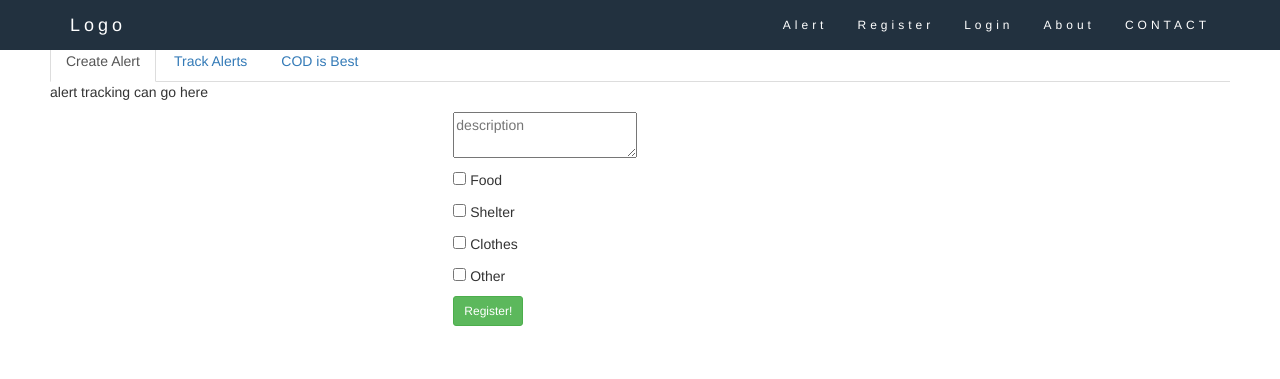
After one commit to 15thnight/15thnight, a Flask app: template app/templates/dashboard.html in a window 1280 px wide. The commit adds this page. Shown: the top 379 px of the page. Run offline with Flask 2, Linux system fonts and the light colour scheme; the template is opened without the code that fills it: values that come from a table or form of the project are taken from there, others are empty; some libraries are stand-ins or nearby versions.

Commit message:
Registration

```diff
--- a/app/__init__.py
+++ b/app/__init__.py
@@ -3,6 +3,8 @@ from functools import wraps
 from flask.ext.login import login_user, logout_user, current_user, login_required, LoginManager
 from flask_sqlalchemy import SQLAlchemy
 from flask.ext.bcrypt import Bcrypt
+from functools import wraps
+import gc
 
 app = Flask('15thnight')
 bcrypt = Bcrypt(app)
@@ -11,31 +13,109 @@ login_manager = LoginManager()
 login_manager.init_app(app)
 login_manager.login_view = 'login'
 
-app.config['SQLALCHEMY_DATABASE_URI'] = 'sqlite:///post.db'
+app.config['SQLALCHEMY_DATABASE_URI'] = 'sqlite:///testing.db'
 app.secret_key = 'my precious'
 db = SQLAlchemy(app)
 from forms import RegisterForm
+from forms import LoginForm
+from forms import AlertForm
 from models import *
+
+# login required decorator
+def login_required(f):
+    @wraps(f)
+    def wrap(*args, **kwargs):
+        if 'logged_in' in session:
+            return f(*args, **kwargs)
+        else:
+            flash('You need to login first.')
+            return redirect(url_for('login'))
+    return wrap
+
 @app.route('/')
 def index():
-    return 'hello'
+    return render_template('base.html')
 
 @app.route('/register', methods=['GET','POST'])
 def register():
 	form = RegisterForm()
+	data = ['Shelter','Clothes','Food','Other']
 	if request.method == 'POST' and form.validate():
+		selected_users = request.form.getlist("tags")
 		user = User(
 			email=form.email.data,
 			password=form.password.data,
-			phone_number=form.phone_number.data)
+			phone_number=form.phone_number.data,
+			other=form.other.data,
+			shelter=form.shelter.data,
+			food=form.food.data,
+			clothes=form.clothes.data
+			)
 
 		db.session.add(user)
 		db.session.commit()
+
 		session['logged_in'] = True
+		login_user(user)
+		flash("You have registered!")
+		return redirect(url_for('dashboard'))
+	return render_template('register.html', form=form, data=data)
+
+# route for handling the login page logic
+@app.route('/login', methods=['GET', 'POST'])
+def login():
+    error = None
+    form = LoginForm(request.form) #creates instance of form
+    if request.method == 'POST':
+        if form.validate_on_submit():
+            user = User.query.filter_by(email=request.form['email']).first()
+            if user is not None and bcrypt.check_password_hash(user.password, request.form['password']):
+                session['logged_in'] = True #session cookie in browser
+                login_user(user)
+                flash('You were logged in.')
+                return redirect(url_for('dashboard'))
+                error = 'Invalid Credentials. Please try again.'
+            else:
+                error = 'Invalid Credentials. Please try again.'
+    return render_template('login.html',form=form, error=error)
+
+
+@login_required
+@app.route('/dashboard', methods=['GET','POST'])
+def dashboard():
+	#alerts = db.session.query(Alert).all()
+	user = User.query.filter_by(id=current_user.id).first()
+	alerts = user.alerts.all()
+	form = AlertForm()
+	if request.method == 'POST' and form.validate_on_submit():
+		alert = Alert(
+			description=form.description.data,
+			other=form.other.data,
+			shelter=form.shelter.data,
+			food=form.food.data,
+			clothes=form.clothes.data,
+			user_id= current_user.id #user id
+			)
+		db.session.add(alert)
+		db.session.commit()
+
+	return render_template('dashboard.html',form=form, alerts=alerts)
+@login_required
+@app.route("/logout")
+def logout():
+	session.clear()
+	gc.collect()
+	flash('You have been logged out!')
+	return redirect(url_for('register'))
+
+@login_manager.user_loader #required for flask login
+def load_user(id):
+    return User.query.get(int(id))
+
 
 @app.route('/health')
 def healthcheck():
     return 'ok', 200
 
 if __name__ == '__main__':
-    app.run()
+    app.run(debug=True)
--- a/app/forms.py
+++ b/app/forms.py
@@ -1,5 +1,5 @@
 from flask_wtf import Form
-from wtforms import TextField, PasswordField, SubmitField, TextAreaField
+from wtforms import TextField, PasswordField, BooleanField, SubmitField, TextAreaField
 from wtforms.validators import DataRequired, Length, Email, EqualTo, Required
 
 
@@ -24,3 +24,18 @@ class RegisterForm(Form):
 		'Repeat password',
 		validators=[DataRequired(), EqualTo('password', message='Passwords muct match.')]
 		)
+	other = BooleanField('other')
+	clothes = BooleanField('clothes')
+	shelter = BooleanField('shelter')
+	food = BooleanField('food')
+
+class LoginForm(Form):
+	email = TextField('Email', validators=[DataRequired()])
+	password = PasswordField('Password', validators=[DataRequired()])
+
+class AlertForm(Form):
+	description = TextAreaField('Description', validators=[DataRequired()])
+	other = BooleanField('other')
+	clothes = BooleanField('clothes')
+	shelter = BooleanField('shelter')
+	food = BooleanField('food')
--- a/app/template/base.html
+++ b/app/templates/base.html
@@ -17,7 +17,7 @@
   background-color: #f6f6f6;
 }
 .container-fluid {
-  padding: 0px 0px;
+  padding: 40px 50px;
 }
 .logo {
   font-size: 200px;
@@ -68,6 +68,9 @@ h2 {
     font-weight: 600;
     margin-bottom: 30px;
 }
+h1 {
+  margin-top: 100px;
+}
 
 h4 {
     font-size: 19px;
@@ -97,13 +100,12 @@ h4 {
     </div>
     <div class="collapse navbar-collapse" id="myNavbar">
       <ul class="nav navbar-nav navbar-right">
-        <li><a href="/alert">Alert</a></li>
+        <li><a href="/dashboard">Alert</a></li>
         <li><a href="/register">Register</a></li>
         <li><a href="/login">Login</a></li>
         <li><a href="/about">About</a></li>
-        {% if current_user.is_authenticated %}
-        <a href="#">Your Profile</a>
-        <a href="{{ url_for('logout') }}">Logout</a>
+        {% if session.logged_in %}
+        <li><a href="/logout">Logout</a></li>
         {% endif %}
         <li><a href="#contact">CONTACT</a></li>
       </ul>
--- /dev/null
+++ b/app/templates/dashboard.html
@@ -0,0 +1,128 @@
+{% extends "base.html" %}
+
+{% block body %}
+
+{% if session.logged_in %}
+<h1>You are logged in!</h1>
+{% endif %}
+<div>
+  <!-- Nav tabs -->
+  <ul class="nav nav-tabs" role="tablist">
+    <li role="presentation" class="active"><a href="#basics" aria-controls="basics" role="tab" data-toggle="tab">Create Alert</a></li>
+    <li role="presentation"><a href="#wdev" aria-controls="profile" role="tab" data-toggle="tab">Track Alerts</a></li>
+    <li role="presentation"><a href="#dan" aria-controls="messages" role="tab" data-toggle="tab">COD is Best</a></li>
+
+  </ul>
+
+  <!-- Tab panes -->
+ <div class="tab-content">
+
+  <div role="tabpanel" class="tab-pane fade in active" id="basics">
+ <p> alert tracking can go here</p><div class="row">
+  <div class="col-sm-4"></div>
+  <div class="col-sm-4">
+<form class="form-signin" role="form" method="post" action="">
+  {{ form.csrf_token }}
+
+
+  <p>
+  {{ form.description(placeholder="description") }}
+    <span class="error">
+      {% if form.description.errors %}
+        {% for error in form.description.errors %}
+          {{ error }}
+        {% endfor %}
+      {% endif %}
+    </span>
+  </p>
+  <p>
+  {{ form.food(placeholder="food") }} Food
+    <span class="error">
+      {% if form.food.errors %}
+        {% for error in form.food.errors %}
+          {{ error }}
+        {% endfor %}
+      {% endif %}
+    </span>
+  </p>
+  {{ form.shelter(placeholder="shelter") }} Shelter
+    <span class="error">
+      {% if form.shelter.errors %}
+        {% for error in form.shelter.errors %}
+          {{ error }}
+        {% endfor %}
+      {% endif %}
+    </span>
+  </p>
+  <p>
+  {{ form.clothes(placeholder="clothes") }} Clothes
+    <span class="error">
+      {% if form.clothes.errors %}
+        {% for error in form.clothes.errors %}
+          {{ error }}
+        {% endfor %}
+      {% endif %}
+    </span>
+  </p>
+  <p>
+  {{ form.other(placeholder="other") }} Other
+    <span class="error">
+      {% if form.other.errors %}
+        {% for error in form.other.errors %}
+          {{ error }}
+        {% endfor %}
+      {% endif %}
+    </span>
+  </p>
+  <button class="btn btn-sm btn-success" type="submit">Register!</button>
+</form>
+
+
+</div>
+<div class="col-sm-4"></div>
+</div>
+
+
+
+</div> <!-- end of first tab -->
+
+
+
+  <div role="tabpanel" class="tab-pane fade" id="wdev">
+    <h1>Track Alerts</h1>
+
+    {% for alert in alerts %}
+
+      <p>Description: {{ alert.description }} </p>
+      {% if alert.shelter == '1' %}
+        <h3>Shelter</h3> <label class="checkbox-inline">
+        <input type="checkbox" name="{{ alert.id }}" value="shelter"> 1
+        </label>
+        {% endif %}
+        {% if alert.clothes == '1' %}
+        <h3>Clothes</h3>
+        {% endif %}
+        {% if alert.food == '1' %}
+        <h3>Food</h3>
+        {% endif %}
+        {% if alert.other == '1' %}
+        <h3>Other</h3>
+        {% endif %}
+
+
+
+
+
+
+
+
+    {% endfor %}
+  </div>
+  <div role="tabpanel" class="tab-pane fade" id="dan">data analysis</div>
+</div>
+
+</div>
+
+
+
+{% endblock %}
```
Also changed, not shown: app/models.py (+30 -4 lines), app/templates/login.html (added, +37 -0 lines), app/templates/register.html (added, +95 -0 lines), app/post.db (deleted), app/posts.db (deleted), app/template/register.html (deleted), 1 other file.
